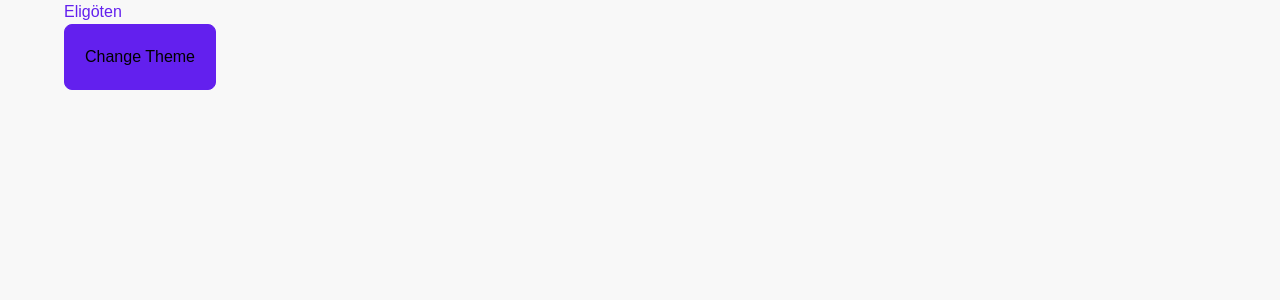
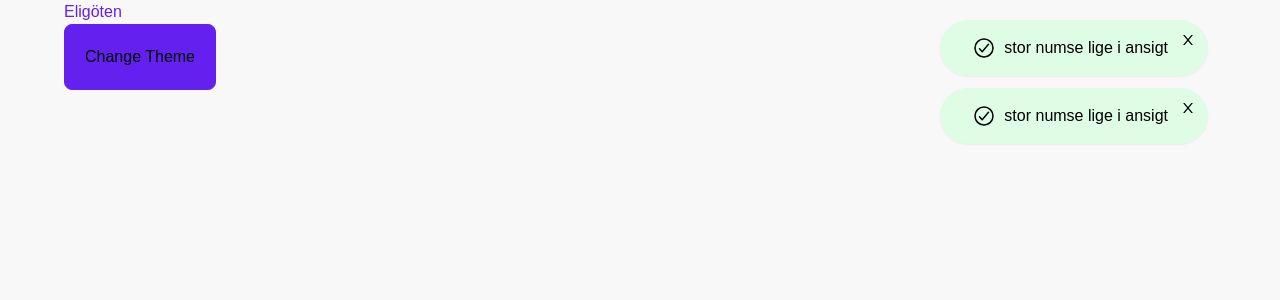
Before and after one commit to OliverZeymer/z-b-admin-dashboard, a React (Create React App) app: page / in a window 1280 px wide. Shown: the top 300 px of the page. Built offline with nearby package versions, Linux system fonts and the light colour scheme.

Commit message:
Finished notification widget

```diff
--- a/package.json
+++ b/package.json
@@ -4,11 +4,13 @@
   "private": true,
   "dependencies": {
     "@emotion/css": "^11.10.0",
+    "@emotion/react": "^11.10.0",
     "@hookform/resolvers": "^2.9.7",
     "@testing-library/jest-dom": "^5.16.5",
     "@testing-library/react": "^13.3.0",
     "@testing-library/user-event": "^13.5.0",
     "framer-motion": "^7.2.1",
+    "nanoid": "^4.0.0",
     "react": "^18.2.0",
     "react-dom": "^18.2.0",
     "react-hook-form": "^7.34.2",
--- a/src/App.js
+++ b/src/App.js
@@ -1,33 +1,35 @@
-import { BrowserRouter, Routes, Route } from "react-router-dom";
-import Login from "./pages/Login";
-import Orders from "./pages/Orders";
-import Order from "./pages/Order";
-import Customers from "./pages/Customers";
-import Customer from "./pages/Customer";
-import Products from "./pages/Products";
-import Product from "./pages/Product";
-import tokenContext from "./contexts/tokenContext";
-import Layout from "./components/Layout";
-import { useState } from "react";
-import themeContext from "./contexts/themeContext";
-import { setColors } from "./functions/setColors";
+import { BrowserRouter, Routes, Route } from "react-router-dom"
+import Login from "./pages/Login"
+import Orders from "./pages/Orders"
+import Order from "./pages/Order"
+import Customers from "./pages/Customers"
+import Customer from "./pages/Customer"
+import Products from "./pages/Products"
+import Product from "./pages/Product"
+import tokenContext from "./contexts/tokenContext"
+import notificationContext from "./contexts/notificationContext"
+import Layout from "./components/Layout"
+import { useState } from "react"
+import themeContext from "./contexts/themeContext"
+import { setColors } from "./functions/setColors"
 function App() {
-  const [token, setToken] = useState(true);
+  const [token, setToken] = useState(true)
 
   /*-------------THEME LOCAL STORAGE---------- */
-  const themeLS = JSON.parse(window.localStorage.getItem("theme"));
-  const [savedTheme] = useState(themeLS);
-  console.log(savedTheme);
-  const [theme, setTheme] = useState(savedTheme || "light");
+  const themeLS = JSON.parse(window.localStorage.getItem("theme"))
+  const [savedTheme] = useState(themeLS)
+  const [theme, setTheme] = useState(savedTheme || "light")
+  const [notification, setNotification] = useState([])
 
   setColors(
     theme === "dark" ? "var(--darkmode-color)" : "",
     theme === "dark" ? "var(--darkmode-text)" : "",
     theme === "dark" ? "var(--darkmode-background)" : ""
-  );
+  )
   /*------------------------------------------*/
 
   return (
+    <notificationContext.Provider value={{ notification, setNotification }}>
       <tokenContext.Provider value={{ token, setToken }}>
         <themeContext.Provider value={{ theme, setTheme }}>
           <BrowserRouter>
@@ -48,6 +50,7 @@ function App() {
           </BrowserRouter>
         </themeContext.Provider>
       </tokenContext.Provider>
+    </notificationContext.Provider>
   )
 }
 
--- a/src/components/Layout.js
+++ b/src/components/Layout.js
@@ -1,9 +1,12 @@
 import { Outlet } from "react-router-dom"
 import Navbar from "./Navbar"
+import NotificationWidget from "./NotificationWidget"
+
 const Layout = () => {
   return (
-    <div className="mx-auto w-[90%]">
+    <div className="mx-auto w-[90%] relative">
       <Navbar />
+      <NotificationWidget />
       <main>
         <Outlet />
       </main>
--- /dev/null
+++ b/src/components/NotificationWidget.js
@@ -0,0 +1,58 @@
+/** @jsxImportSource @emotion/react */
+import { css } from "@emotion/react"
+import { motion, AnimatePresence } from "framer-motion"
+import { useContext } from "react"
+import notificationContext from "../contexts/notificationContext"
+import useAddNotification from "../functions/useAddNotification"
+import { IoCheckmarkCircleOutline } from "react-icons/io5"
+import { AiOutlineClose } from "react-icons/ai"
+
+const NotificationWidget = () => {
+  const { notification, setNotification } = useContext(notificationContext)
+
+  useAddNotification({
+    text: "stor numse lige i ansigt",
+  })
+
+  function delNotification(id) {
+    // Returns all notifications except the one with the id
+    setNotification((prevState) => prevState.filter((item) => item.id !== id))
+  }
+
+  return (
+    <ul className="absolute right-2 top-5 flex flex-col gap-3">
+      <AnimatePresence>
+        {notification.map((notification) => {
+          const { id, text, icon, removeDelay, bgColor, txtColor } =
+            notification
+
+          // Removing notification after set time
+          setTimeout(() => {
+            delNotification(id)
+          }, removeDelay)
+
+          return (
+            <motion.li
+              key={id}
+              initial={{ scale: 0.8, x: 100, opacity: 0 }}
+              animate={{ scale: 1, x: 0, opacity: 1 }}
+              exit={{ scale: 1, opacity: 0 }}
+              transition={{ type: "spring", stiffness: 130 }}
+              className="bg-slate-200 text-1xl px-8 py-4 rounded-full flex items-center gap-2 shadow-sm relative"
+              style={{ backgroundColor: bgColor, color: txtColor }}
+            >
+              {icon && <IoCheckmarkCircleOutline className="text-2xl" />}
+              <p className="mr-2">{text}</p>
+              <AiOutlineClose
+                onClick={() => delNotification(id)}
+                className="absolute right-0 top-0 cursor-pointer p-3 box-content"
+              />
+            </motion.li>
+          )
+        })}
+      </AnimatePresence>
+    </ul>
+  )
+}
+
+export default NotificationWidget
--- /dev/null
+++ b/src/contexts/notificationContext.js
@@ -0,0 +1,4 @@
+import { createContext } from "react"
+
+const notificationContext = createContext([])
+export default notificationContext
--- /dev/null
+++ b/src/functions/useAddNotification.js
@@ -0,0 +1,30 @@
+import { nanoid } from "nanoid"
+
+import { useContext, useEffect } from "react"
+import notificationContext from "../contexts/notificationContext"
+
+export default function useAddNotification({
+  text,
+  bgColor,
+  txtColor,
+  icon,
+  removeDelay,
+}) {
+  // Importing context
+  const { setNotification } = useContext(notificationContext)
+
+  // Setting defaults if not provided
+  if (!text) text = "Put in message here"
+  if (!icon) icon = true
+  if (!bgColor) bgColor = "#DFFCE4"
+  if (!txtColor) txtColor = "#000000"
+  if (!removeDelay) removeDelay = 6000
+
+  // Adding new msg to notification array in context
+  useEffect(() => {
+    setNotification((prevState) => [
+      ...prevState,
+      { id: nanoid(), text, bgColor, txtColor, icon, removeDelay },
+    ])
+  }, [text, bgColor, txtColor, setNotification, icon, removeDelay])
+}
```
Also changed, not shown: 1 other file (tests, documents, lock files or other folders). Lines whose indentation alone changed are shown as unchanged.
